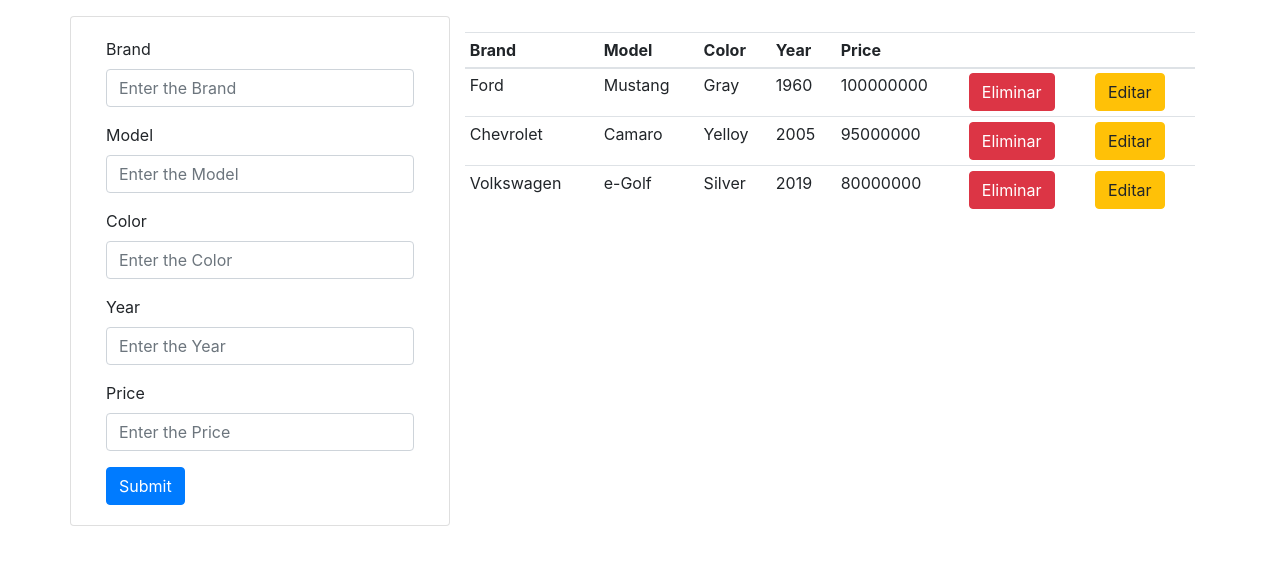
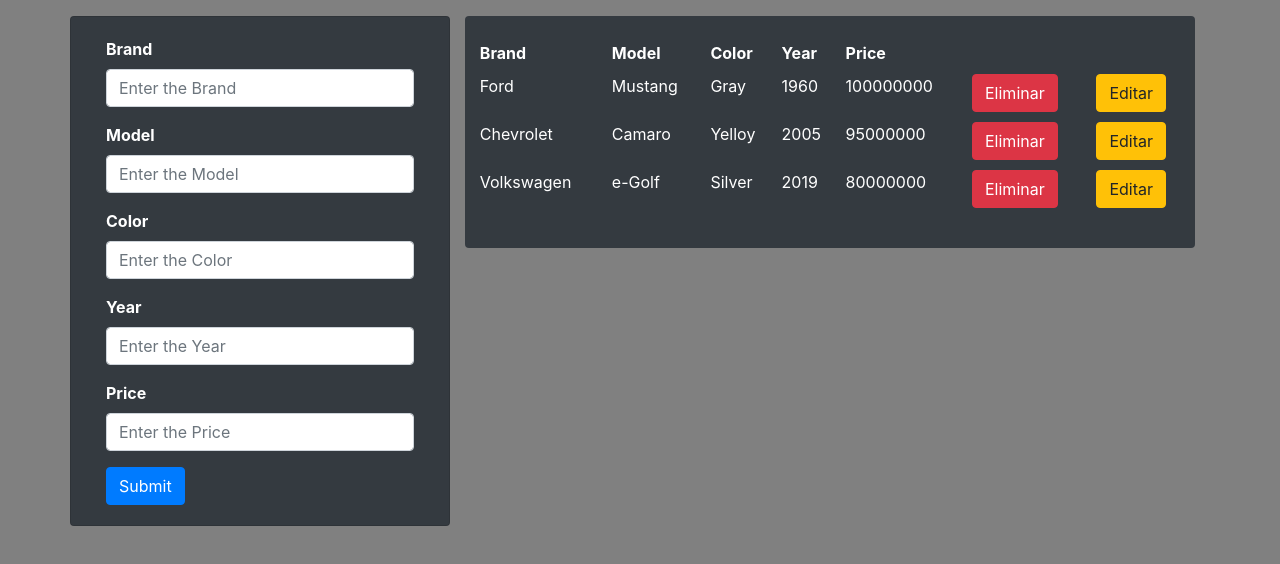
Before and after one commit to isrameve/CRUD-autos, a plain HTML site: page index.html in a window 1280 px wide. Drawn offline with nearby package versions, Linux system fonts and the light colour scheme.

Commit message:
some styles

```diff
--- a/index.html
+++ b/index.html
@@ -48,9 +48,10 @@
             <!-- End the form to enter a new Car -->
 
             <!-- Start the Table of the Cars -->
-            <div class="table-container mt-3 col-lg-8 table-responsive">
-                <table class="table table-hover table-sm align-middle">
-                    <thead>
+            <div class="table-container col-lg-8">
+                <div class="modif-table">
+                    <table class="table table-dark table-borderless table-hover table-sm">
+                        <thead class="table-head">
                             <tr>
                                 <th>Brand</th>
                                 <th>Model</th>
@@ -64,6 +65,8 @@
                         </tbody>
                     </table>
                 </div>
+
+            </div>
         </div>
     </div>
     <script src="./main.js"></script>
--- a/styles.css
+++ b/styles.css
@@ -0,0 +1,26 @@
+body {
+    background-color: grey;
+}
+.card {
+    color: white;
+    background-color: #343a40;
+    font-weight: bold;
+}
+.modif-table {
+    padding-top: 20px;
+    border-radius: .25rem;
+    background-color: #343a40;
+    padding-left: 10px;
+    padding-bottom: 20px;
+    overflow-x: scroll;
+}
+.table {
+    width: 100%;
+}
+
+@media (max-width: 992px) {
+    .table-container {
+        margin-top: 20px;
+        padding: 0;
+    }
+}
```
Lines whose indentation alone changed are shown as unchanged.
